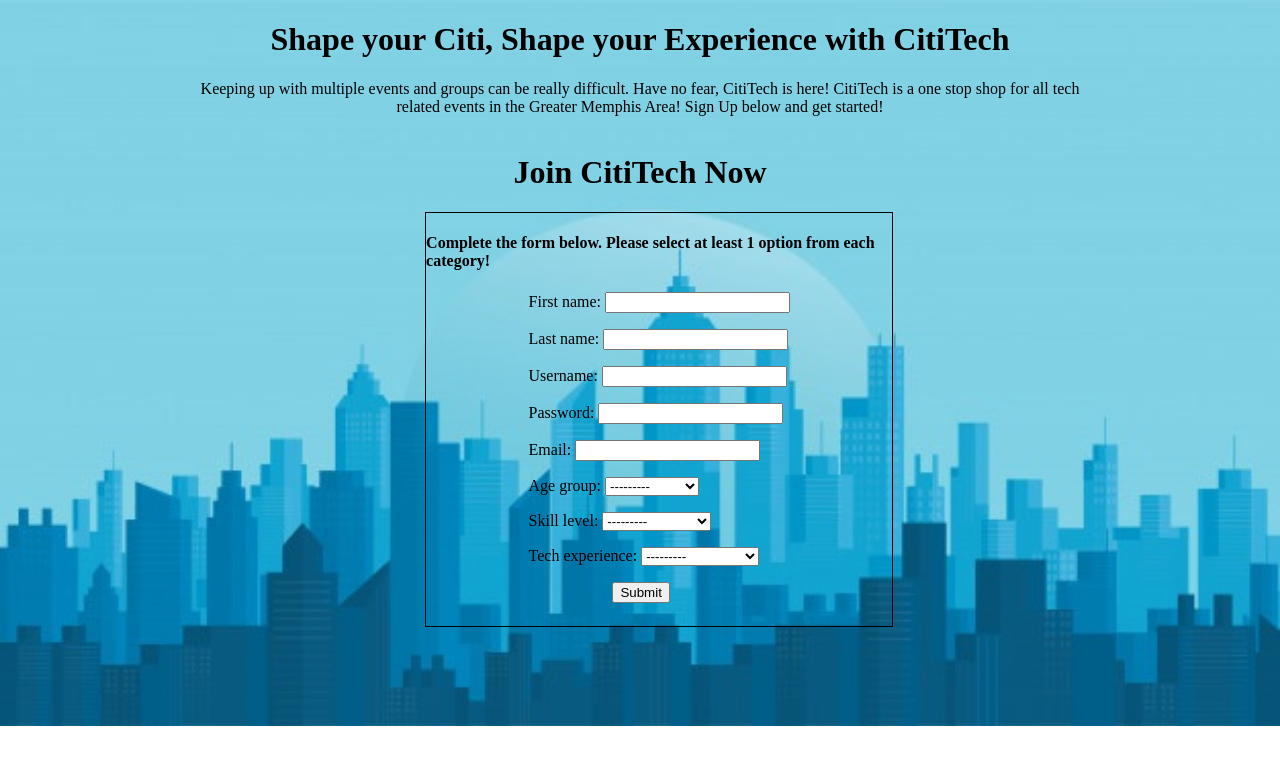
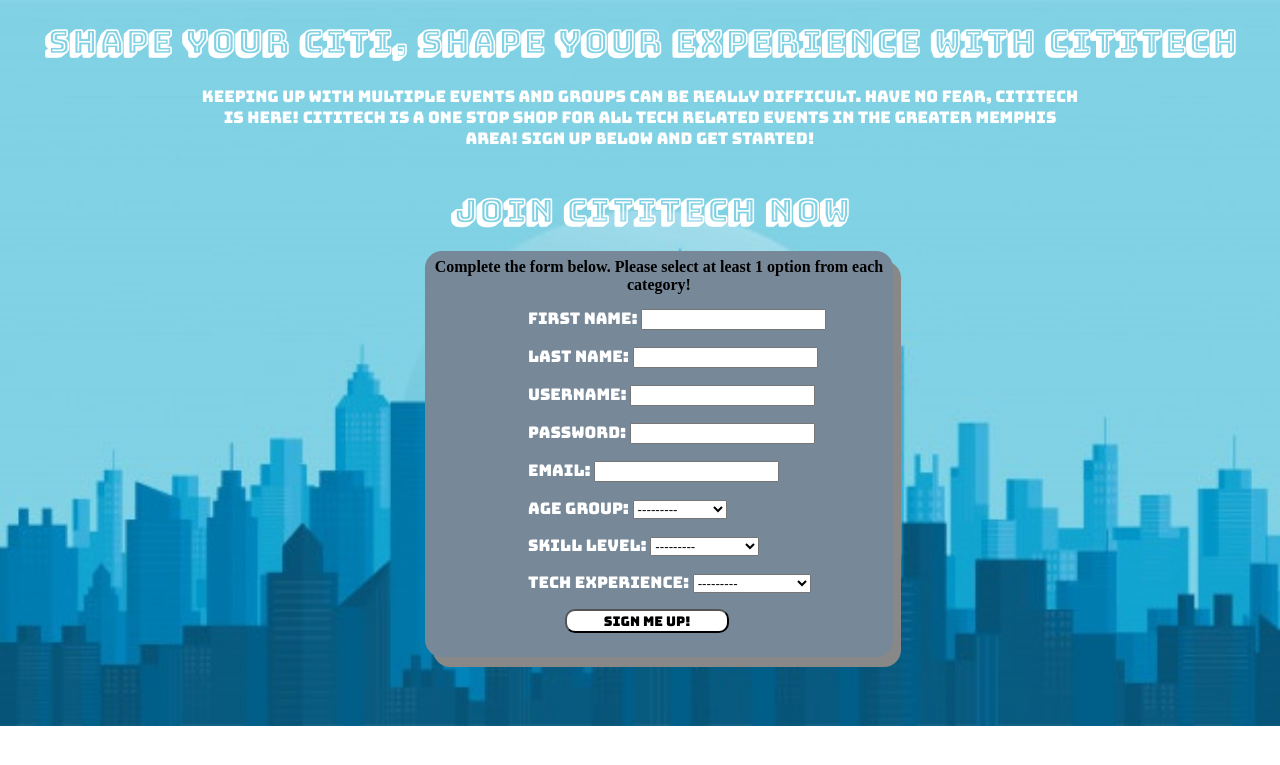
Before and after one commit to jordondoug2019/passion_project_Redo_2019, a Django app: page /signup in a window 1280 px wide. Shown: the top 765 px of the page. Run offline with Django 3.2, Linux system fonts and the light colour scheme; some libraries are stand-ins or nearby versions.

Commit message:
index/sign up styling

```diff
--- a/CitiTechProject/CitiTechApp/static/CitiTechApp/css/home.css
+++ b/CitiTechProject/CitiTechApp/static/CitiTechApp/css/home.css
@@ -1,3 +1,8 @@
+html{
+    background-image: url("images/modern-city-skyline-background_77417-791.jpg");
+    /*background-repeat: no-repeat;*/
+    /*background-size: cover;*/
+}
 #mainDiv{
     display: grid;
     grid-template-columns:auto auto;
--- a/CitiTechProject/CitiTechApp/static/CitiTechApp/css/signup.css
+++ b/CitiTechProject/CitiTechApp/static/CitiTechApp/css/signup.css
@@ -9,6 +9,8 @@ ul{
 }
 #signUpDiv{
     text-align: center;
+    font-family: 'Bungee Shade', cursive;
+    color: white;
 }
 #signUpPara{
     margin-left: 15%;
@@ -18,16 +20,43 @@ ul{
 #signupForm{
     margin-left: 33%;
     margin-bottom: 5%;
-    border: 1px solid black;
+    /*border: 1px solid black;*/
     margin-right: 30%;
+    border-radius: 17px;
+    background-color: lightslategray;
+    box-shadow: 8px 10px #888888;
 }
 button{
-    margin-left: 40%;
+    margin-left: 30%;
     margin-bottom: 5%;
+    border-radius: 10px;
+    width: 35%;
+    background-color: white;
+    font-family: 'Bungee', cursive;
 }
 #join{
-    margin-left: 40%;
+    margin-left: 35%;
+    font-family: 'Bungee Shade', cursive;
+    color: white;
+    animation-name: floating;
+    animation-duration: 3s;
+    animation-iteration-count: infinite;
+    animation-timing-function: ease-in-out;
 }
+@keyframes floating {
+    from { transform: translate(0,  0px); }
+    65%  { transform: translate(0, 15px); }
+    to   { transform: translate(0, -0px); }
+}
+
 p{
     margin-left: 22%;
+    font-family: 'Bungee', cursive;
+    color: white;
 }
+h4{
+    position: relative;
+    top: 7px;
+    text-align: center;
+    color: black;
+}
--- a/CitiTechProject/CitiTechApp/templates/CitiTechApp/SignUp.html
+++ b/CitiTechProject/CitiTechApp/templates/CitiTechApp/SignUp.html
@@ -5,6 +5,9 @@
     <meta charset="UTF-8">
     <title>SignUp</title>
     <link rel="stylesheet" href="{%static 'CitiTechApp/css/signup.css' %}" type="text/css">
+    <link href="https://fonts.googleapis.com/css?family=Bungee+Shade&display=swap" rel="stylesheet">
+    <link href="https://fonts.googleapis.com/css?family=Bungee&display=swap" rel="stylesheet">
+    <link rel="stylesheet" href="animate.min.css">
 </head>
 <body>
 <div id="signUpDiv">
@@ -17,7 +20,7 @@
     <h4>Complete the form below. Please select at least 1 option from each category!</h4>
     {%csrf_token%}
     {{UserRegistration.as_p}}
-    <button>Submit</button>
+    <button>Sign Me Up!</button>
 </form>
 
 
--- a/CitiTechProject/CitiTechApp/templates/CitiTechApp/index.html
+++ b/CitiTechProject/CitiTechApp/templates/CitiTechApp/index.html
@@ -5,11 +5,13 @@
     <meta charset="UTF-8">
     <title>CitiTech</title>
     <link rel="stylesheet" href="{%static 'CitiTechApp/css/index.css' %}" type="text/css">
+    <link href="https://fonts.googleapis.com/css?family=Bungee+Shade&display=swap" rel="stylesheet">
+    <link href="https://fonts.googleapis.com/css?family=Bungee&display=swap" rel="stylesheet">
 </head>
 <body>
 <div id="heading">
     <h1>CitiTech</h1>
-    <p>"Shape your citi, Shape your experience"</p>
+    <p id="headline">"Shape your citi, Shape your experience"</p>
 </div>
 
 <br>
--- a/CitiTechProject/CitiTechApp/urls.py
+++ b/CitiTechProject/CitiTechApp/urls.py
@@ -10,6 +10,7 @@ urlpatterns = [
     path('home/', views.home, name='home'),
     path('eventDisplay/<int:pk>', views.eventdisplay, name='eventDisplay'),
     path('results', views.results, name='results'),
+    # path('user_profile/', views.user_profile, name='user_profile'),
     path('logout/', views.logOut, name='logout'),
 
 
--- a/CitiTechProject/CitiTechApp/views.py
+++ b/CitiTechProject/CitiTechApp/views.py
@@ -164,27 +164,37 @@ def logOut(request):
     return redirect('index')
 
 
-def user_profile(request, pk):
-    userProfile = get_object_or_404(UserChoices, pk=pk)
-    prefillform = UserProfile(request.POST or None, instance=userProfile)
-    if request.method == "POST":
-        if prefillform.is_valid():
-            prefillform.cleaned_data.get('age_group')
-            prefillform.cleaned_data.get('skill_level')
-            prefillform.cleaned_data.get('tech_experience')
-
-            prefillform.save()
-        return redirect('home')
-    context = {
-        'form': UserProfile(instance=userProfile),
-
-    }
-    return render(request, 'CitiTechApp/user_profile.html', context)
+# def user_profile(request):
+#     user = request.user.profile
+#     prefillform = UserSignUp(request.POST or None, initial={'username': request.user.profile.username,
+#                                                             'password': request.user.profile.password,
+#                                                             'email': request.user.profile.email,
+#                                                             'age_group': request.user.profile.age_group,
+#                                                             'skill_level': request.user.profile.skill_level,
+#                                                             'tech_experience': request.user.profile.tech_experience})
+#     if request.method == "POST":
+#         print("saved")
+#         if prefillform.is_valid():
+#             # user.profile.username = request.POST['username']
+#             # user.profile.password = request.POST['password']
+#             # user.profile.email = request.POST['email']
+#             # user.profile.age_group = request.POST['age_group']
+#             # user.profile.skill_level = request.POST['skill_level']
+#             # user.profile.tech_experience = request.POST['tech_experience']
+#             prefillform.instance.user = request.user
+#             prefillform.save()
+#             print("saved")
+#         return redirect('home')
+#     context = {
+#         'form': UserProfile(instance=user),
+#
+#     }
+#     return render(request, 'CitiTechApp/user_profile.html', context)
 
 
 def eventdisplay(request, pk):
     eventID = get_object_or_404(Event, pk=pk)
     context = {
-         'Event': eventID
-}
+        'Event': eventID
+    }
     return render(request, 'CitiTechApp/event_display.html', context)
```
Also changed, not shown: CitiTechProject/CitiTechApp/static/CitiTechApp/css/eventDisplay.css (+8 -0 lines), CitiTechProject/CitiTechApp/static/CitiTechApp/css/index.css (+60 -2 lines), CitiTechProject/db.sqlite3.
